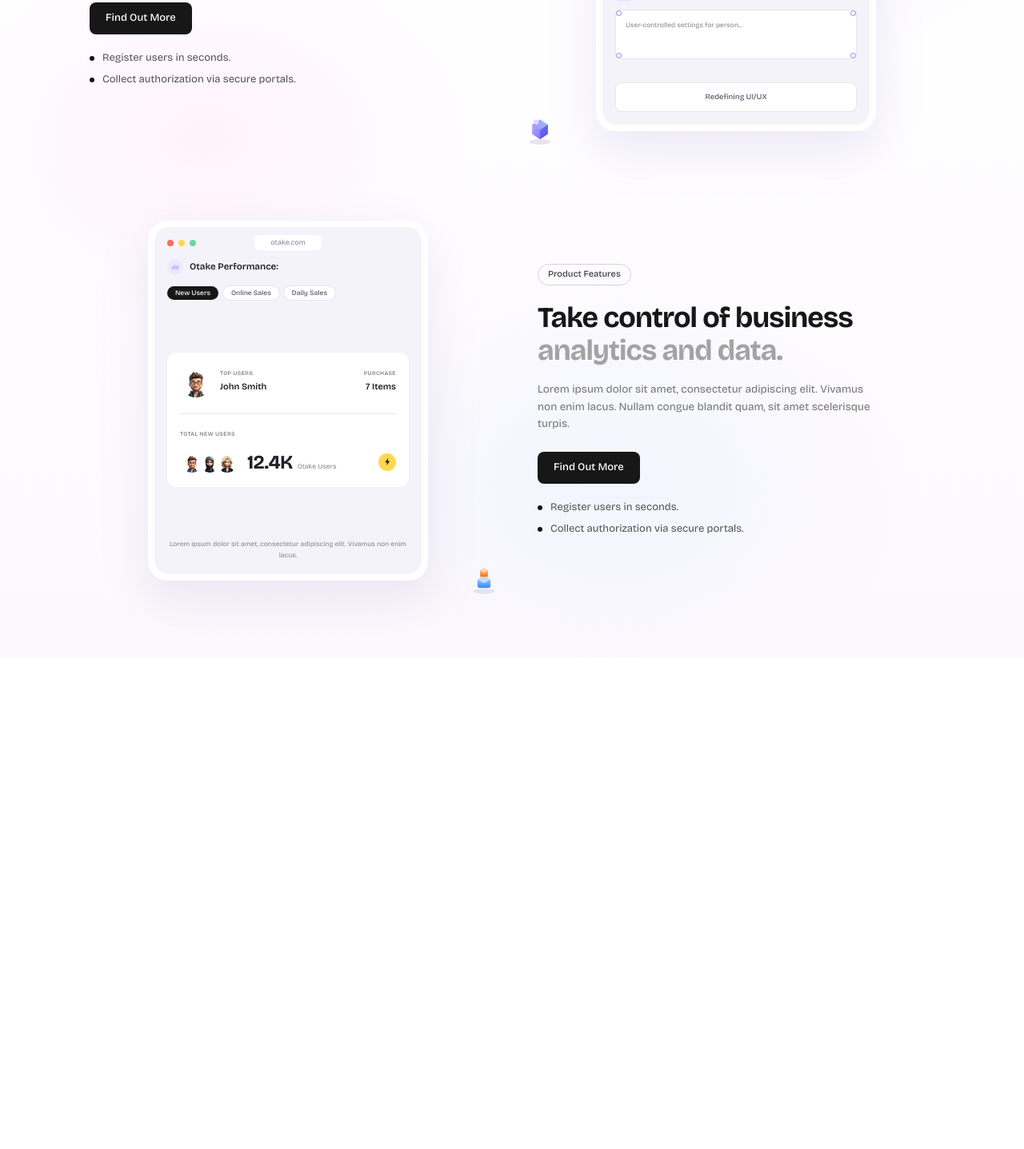
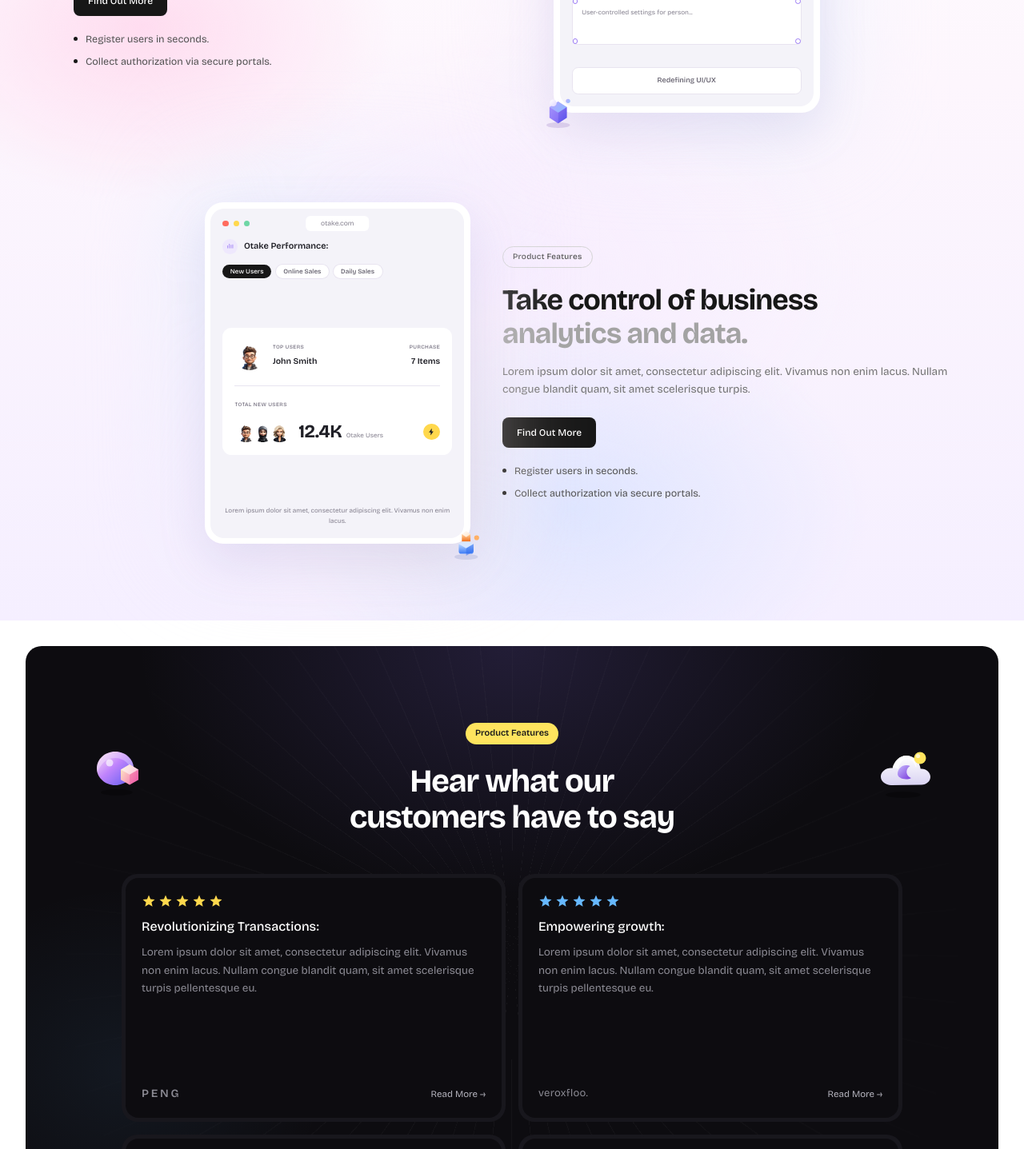
Before and after one commit to priyansh-kevalon/Otake-Website-Design, a React (Vite) app in the folder frontend/: page / in a window 1280 px wide. Shown: the part 2920-4357 px from the top of the page at 80% size. Before the commit the page ends 3742 px from the top, so only its background shows below. Built offline with nearby package versions, Linux system fonts and the light colour scheme.

Commit message:
feat: add Testimonials component with review cards and styling; update App to include Testimonials section

```diff
--- a/frontend/src/App.jsx
+++ b/frontend/src/App.jsx
@@ -4,6 +4,7 @@ import TrustedBrands from './components/sections/TrustedBrands.jsx'
 import ProductFeatures from './components/sections/ProductFeatures.jsx'
 import BusinessGrowth from './components/sections/BusinessGrowth.jsx'
 import PowerfulSolutions from './components/sections/PowerfulSolutions.jsx'
+import Testimonials from './components/sections/Testimonials.jsx'
 
 function App() {
   return (
@@ -15,6 +16,7 @@ function App() {
         <ProductFeatures />
         <BusinessGrowth />
         <PowerfulSolutions />
+        <Testimonials />
       </main>
     </div>
   )
--- a/frontend/src/components/sections/PowerfulSolutions.jsx
+++ b/frontend/src/components/sections/PowerfulSolutions.jsx
@@ -3,44 +3,64 @@ import OtakePerformancePreview from '../ui/OtakePerformancePreview.jsx'
 
 function PurpleBlueIcon() {
   return (
-    <svg width="46" height="46" viewBox="0 0 56 56" aria-hidden="true" focusable="false">
+    <svg width="52" height="52" viewBox="0 0 64 64" aria-hidden="true" focusable="false">
       <defs>
-        <linearGradient id="ps-icon-a" x1="0" y1="0" x2="1" y2="1">
-          <stop offset="0%" stopColor="#c4b5fd" />
-          <stop offset="100%" stopColor="#6366f1" />
+        <linearGradient id="ps-a" x1="0" y1="0" x2="1" y2="1">
+          <stop offset="0%" stopColor="#d8ccff" />
+          <stop offset="55%" stopColor="#a78bfa" />
+          <stop offset="100%" stopColor="#5b5bf0" />
         </linearGradient>
-        <linearGradient id="ps-icon-b" x1="0" y1="1" x2="1" y2="0">
-          <stop offset="0%" stopColor="#a78bfa" />
-          <stop offset="100%" stopColor="#93c5fd" />
+        <linearGradient id="ps-b" x1="0" y1="0" x2="1" y2="0.6">
+          <stop offset="0%" stopColor="#b9a6ff" />
+          <stop offset="100%" stopColor="#8fb8ff" />
+        </linearGradient>
+        <linearGradient id="ps-c" x1="0" y1="0" x2="1" y2="1">
+          <stop offset="0%" stopColor="#ffffff" />
+          <stop offset="100%" stopColor="#e0d7ff" />
         </linearGradient>
       </defs>
-      <ellipse cx="28" cy="48" rx="16" ry="4" fill="#4c1d95" opacity="0.12" />
-      <path d="M16 22l12-8 12 8v14l-12 8-12-8V22Z" fill="url(#ps-icon-a)" />
-      <path d="M16 22l12 8 12-8-12-8-12 8Z" fill="url(#ps-icon-b)" />
-      <path d="M28 30l12-8v14l-12 8V30Z" fill="#4f46e5" opacity="0.55" />
-      <circle cx="22" cy="18" r="4" fill="#ddd6fe" />
+
+      <ellipse cx="32" cy="55" rx="19" ry="4.5" fill="#4c1d95" opacity="0.14" />
+
+      <path d="M18 26l14-9 14 9v17l-14 9-14-9V26Z" fill="url(#ps-a)" />
+      <path d="M18 26l14 9 14-9-14-9-14 9Z" fill="url(#ps-b)" />
+      <path d="M32 35l14-9v17l-14 9V35Z" fill="#4f46e5" opacity="0.5" />
+      <path d="M32 35l-14-9v17l14 9V35Z" fill="#7c6cf6" opacity="0.55" />
+
+      <circle cx="24" cy="19" r="5.5" fill="url(#ps-c)" />
+      <circle cx="48" cy="16" r="3.5" fill="url(#ps-b)" opacity="0.9" />
     </svg>
   )
 }
 
 function BlueOrangeIcon() {
   return (
-    <svg width="46" height="46" viewBox="0 0 56 56" aria-hidden="true" focusable="false">
+    <svg width="52" height="52" viewBox="0 0 64 64" aria-hidden="true" focusable="false">
       <defs>
-        <linearGradient id="ps-icon-c" x1="0" y1="0" x2="0" y2="1">
-          <stop offset="0%" stopColor="#93c5fd" />
-          <stop offset="100%" stopColor="#3b82f6" />
+        <linearGradient id="ps-d" x1="0" y1="0" x2="0" y2="1">
+          <stop offset="0%" stopColor="#bcd8ff" />
+          <stop offset="100%" stopColor="#3b7bf6" />
         </linearGradient>
-        <linearGradient id="ps-icon-d" x1="0" y1="0" x2="0" y2="1">
-          <stop offset="0%" stopColor="#fdba74" />
-          <stop offset="100%" stopColor="#f97316" />
+        <linearGradient id="ps-e" x1="0" y1="0" x2="0" y2="1">
+          <stop offset="0%" stopColor="#ffd3a3" />
+          <stop offset="100%" stopColor="#f2711c" />
+        </linearGradient>
+        <linearGradient id="ps-f" x1="0" y1="0" x2="1" y2="1">
+          <stop offset="0%" stopColor="#ffffff" />
+          <stop offset="100%" stopColor="#ffe4c7" />
         </linearGradient>
       </defs>
-      <ellipse cx="28" cy="48" rx="16" ry="4" fill="#1e3a8a" opacity="0.1" />
-      <path d="M18 30h20v10a3 3 0 0 1-3 3H21a3 3 0 0 1-3-3V30Z" fill="url(#ps-icon-c)" />
-      <path d="M18 30l10-6 10 6-10 6-10-6Z" fill="#bfdbfe" />
-      <path d="M22 16h12v10H22z" fill="url(#ps-icon-d)" />
-      <path d="M22 16l6-4 6 4-6 4-6-4Z" fill="#fed7aa" />
+
+      <ellipse cx="32" cy="55" rx="19" ry="4.5" fill="#1e3a8a" opacity="0.12" />
+
+      <path d="M20 34h24v12a4 4 0 0 1-4 4H24a4 4 0 0 1-4-4V34Z" fill="url(#ps-d)" />
+      <path d="M20 34l12-7 12 7-12 7-12-7Z" fill="#d8e7ff" />
+      <path d="M32 41l12-7v12l-12 7V41Z" fill="#2563eb" opacity="0.45" />
+
+      <path d="M25 18h14v12H25z" fill="url(#ps-e)" />
+      <path d="M25 18l7-5 7 5-7 5-7-5Z" fill="url(#ps-f)" />
+
+      <circle cx="49" cy="24" r="4" fill="#ffb066" />
     </svg>
   )
 }
@@ -53,34 +73,38 @@ const BULLETS = [
 const DESCRIPTION =
   'Lorem ipsum dolor sit amet, consectetur adipiscing elit. Vivamus non enim lacus. Nullam congue blandit quam, sit amet scelerisque turpis.'
 
-function FeatureCopy({ heading, muted, align = 'left' }) {
+function FeatureCopy({ heading, muted }) {
   return (
-    <div className={align === 'center' ? 'text-center' : ''}>
-      <span className="inline-block rounded-full border border-neutral-300 px-3 py-1 text-[11px] font-medium text-neutral-700">
+    <div>
+      <span className="inline-block rounded-full border border-neutral-300 px-3 py-[5px] text-[10px] font-medium tracking-wide text-neutral-600">
         Product Features
       </span>
-      <h2 className="mt-5 text-[27px] font-bold leading-[1.15] tracking-tight sm:text-[32px] lg:text-[36px]">
-        <span className="text-neutral-900">{heading}</span>
+
+      <h2 className="mt-5 text-[27px] font-bold leading-[1.15] tracking-tight text-neutral-900 sm:text-[32px] lg:text-[36px]">
+        {heading}
         <br />
         <span className="text-neutral-400">{muted}</span>
       </h2>
-      <p className="mt-4 max-w-[420px] text-[13.5px] leading-relaxed text-neutral-500">
+
+      <p className="mt-4 max-w-[560px] text-[13.5px] leading-relaxed text-neutral-500">
         {DESCRIPTION}
       </p>
+
       <button
         type="button"
-        className="mt-6 rounded-lg bg-neutral-900 px-5 py-2.5 text-[13px] font-medium text-white transition-colors hover:bg-neutral-800 focus:outline-none focus-visible:ring-2 focus-visible:ring-pink-300"
+        className="mt-6 rounded-lg bg-neutral-900 px-[18px] py-[10px] text-[12px] font-medium text-white transition-colors hover:bg-neutral-800 focus:outline-none focus-visible:ring-2 focus-visible:ring-pink-300 focus-visible:ring-offset-2"
       >
         Find Out More
       </button>
-      <ul className="mt-5 space-y-2">
+
+      <ul className="mt-5 space-y-[9px]">
         {BULLETS.map((bullet) => (
           <li
             key={bullet}
-            className="flex items-start gap-2.5 text-[13px] text-neutral-600"
+            className="flex items-start gap-2.5 text-[12.5px] leading-[1.5] text-neutral-600"
           >
             <span
-              className="mt-[7px] h-1.5 w-1.5 shrink-0 rounded-full bg-neutral-900"
+              className="mt-[6px] h-[5px] w-[5px] shrink-0 rounded-full bg-neutral-900"
               aria-hidden="true"
             />
             {bullet}
@@ -91,35 +115,53 @@ function FeatureCopy({ heading, muted, align = 'left' }) {
   )
 }
 
+function PreviewShell({ children, decoration, decorationClass, glowClass }) {
+  return (
+    <div className="otake-preview relative w-full max-w-[350px]">
+      <div
+        className={`pointer-events-none absolute -inset-4 rounded-[48px] blur-3xl sm:-inset-6 ${glowClass}`}
+        aria-hidden="true"
+      />
+      <div className="relative">{children}</div>
+      <span
+        className={`pointer-events-none absolute z-20 ${decorationClass}`}
+        aria-hidden="true"
+      >
+        {decoration}
+      </span>
+    </div>
+  )
+}
+
 function PowerfulSolutions() {
   return (
     <section className="otake-solutions w-full">
-      <div className="mx-auto max-w-[1120px] px-6 py-16 sm:px-8 lg:py-24">
-        <div className="grid grid-cols-1 items-center gap-12 lg:grid-cols-2 lg:gap-16">
+      <div className="mx-auto max-w-[1160px] px-6 py-16 sm:px-8 lg:py-24">
+        <div className="grid grid-cols-1 gap-12 lg:grid-cols-[minmax(0,560px)_minmax(0,1fr)] lg:items-center lg:gap-10">
           <div className="order-1">
             <FeatureCopy heading="Powerful solutions" muted="redefining growth." />
           </div>
 
-          <div className="relative order-2">
-            <OtakeProductPreview />
-            <span
-              className="pointer-events-none absolute -bottom-5 -left-3 z-10 sm:-left-5"
-              aria-hidden="true"
+          <div className="order-2 flex justify-center lg:justify-start">
+            <PreviewShell
+              decoration={<PurpleBlueIcon />}
+              decorationClass="-bottom-4 -left-4 sm:-bottom-6 sm:-left-5"
+              glowClass="bg-gradient-to-br from-pink-100/70 via-violet-100/50 to-sky-100/60"
             >
-              <PurpleBlueIcon />
-            </span>
+              <OtakeProductPreview />
+            </PreviewShell>
           </div>
         </div>
 
-        <div className="mt-20 grid grid-cols-1 items-center gap-12 lg:mt-28 lg:grid-cols-2 lg:gap-16">
-          <div className="relative order-2 lg:order-1">
-            <OtakePerformancePreview />
-            <span
-              className="pointer-events-none absolute -bottom-5 -right-3 z-10 sm:-right-5"
-              aria-hidden="true"
+        <div className="mt-20 grid grid-cols-1 gap-12 lg:mt-28 lg:grid-cols-[minmax(0,1fr)_minmax(0,560px)] lg:items-center lg:gap-10">
+          <div className="order-2 flex justify-center lg:order-1 lg:justify-end">
+            <PreviewShell
+              decoration={<BlueOrangeIcon />}
+              decorationClass="-bottom-4 -right-4 sm:-bottom-6 sm:-right-5"
+              glowClass="bg-gradient-to-br from-sky-100/70 via-violet-100/50 to-orange-100/50"
             >
-              <BlueOrangeIcon />
-            </span>
+              <OtakePerformancePreview />
+            </PreviewShell>
           </div>
 
           <div className="order-1 lg:order-2">
--- /dev/null
+++ b/frontend/src/components/sections/Testimonials.jsx
@@ -0,0 +1,193 @@
+const REVIEW_DESCRIPTION =
+  'Lorem ipsum dolor sit amet, consectetur adipiscing elit. Vivamus non enim lacus. Nullam congue blandit quam, sit amet scelerisque turpis pellentesque eu.'
+
+function Stars({ color, label }) {
+  return (
+    <div className="flex items-center gap-[3px]" role="img" aria-label={label}>
+      {[0, 1, 2, 3, 4].map((star) => (
+        <svg
+          key={star}
+          width="18"
+          height="18"
+          viewBox="0 0 24 24"
+          fill={color}
+          aria-hidden="true"
+          focusable="false"
+        >
+          <path d="M12 17.27L18.18 21l-1.64-7.03L22 9.24l-7.19-.61L12 2 9.19 8.63 2 9.24l5.46 4.73L5.82 21z" />
+        </svg>
+      ))}
+    </div>
+  )
+}
+
+function LeftDecoration() {
+  return (
+    <svg width="72" height="72" viewBox="0 0 72 72" aria-hidden="true" focusable="false">
+      <defs>
+        <linearGradient id="tf-left-a" x1="0" y1="0" x2="1" y2="1">
+          <stop offset="0%" stopColor="#ffe3f4" />
+          <stop offset="45%" stopColor="#c084fc" />
+          <stop offset="100%" stopColor="#5b5bf0" />
+        </linearGradient>
+        <linearGradient id="tf-left-b" x1="0" y1="0" x2="1" y2="0.7">
+          <stop offset="0%" stopColor="#fff3c4" />
+          <stop offset="100%" stopColor="#f472b6" />
+        </linearGradient>
+      </defs>
+
+      <ellipse cx="34" cy="63" rx="20" ry="4" fill="#000000" opacity="0.32" />
+
+      <path d="M32 12c12.7 0 23 9.4 23 21s-10.3 21-23 21S9 44.6 9 33 19.3 12 32 12Z" fill="url(#tf-left-a)" />
+      <path
+        d="M32 12c12.7 0 23 9.4 23 21 0 1.9-.3 3.8-.9 5.6-3.2-10.8-11-18.6-22.1-18.6S13.1 27.8 9.9 38.6A21 21 0 0 1 9 33c0-11.6 10.3-21 23-21Z"
+        fill="#ffffff"
+        opacity="0.3"
+      />
+      <circle cx="25" cy="26" r="4.5" fill="#ffffff" opacity="0.65" />
+
+      <path d="M50 28l11 6.4v12.8L50 53.6 39 47.2V34.4L50 28Z" fill="url(#tf-left-b)" />
+      <path d="M50 28l11 6.4L50 40.8 39 34.4 50 28Z" fill="#ffffff" opacity="0.55" />
+      <path d="M50 40.8l11-6.4v12.8L50 53.6V40.8Z" fill="#ec4899" opacity="0.35" />
+    </svg>
+  )
+}
+
+function RightDecoration() {
+  return (
+    <svg width="76" height="76" viewBox="0 0 76 76" aria-hidden="true" focusable="false">
+      <defs>
+        <linearGradient id="tf-right-a" x1="0" y1="0" x2="0" y2="1">
+          <stop offset="0%" stopColor="#ffffff" />
+          <stop offset="100%" stopColor="#d9d3f2" />
+        </linearGradient>
+        <linearGradient id="tf-right-b" x1="0" y1="0" x2="1" y2="1">
+          <stop offset="0%" stopColor="#c4b5fd" />
+          <stop offset="100%" stopColor="#6d28d9" />
+        </linearGradient>
+      </defs>
+
+      <ellipse cx="37" cy="66" rx="22" ry="4" fill="#000000" opacity="0.3" />
+
+      <path
+        d="M22 54c-7.2 0-13-4.8-13-10.7S15 32.6 21.8 32.6c.6 0 1.2.1 1.8.1C25.9 23.6 32.7 17 40.8 17c9.4 0 17 7.3 17.9 16.6l1.1-.1c6.2 0 11.2 4.5 11.2 10.1S66 53.6 59.8 53.6L22 54Z"
+        fill="url(#tf-right-a)"
+      />
+      <path
+        d="M40.8 17c-8.1 0-14.9 6.6-17.2 15.7.6-.1 1.2-.1 1.8-.1 1.9 0 3.8.4 5.5 1.1C32.6 26.6 36.4 21.9 41.5 21c5.4 0 9.9 4.5 10.9 10.3l1.3-.1C53 23.3 47.4 17 40.8 17Z"
+        fill="#ffffff"
+        opacity="0.75"
+      />
+
+      <path d="M30 40c0-6.1 5-11 11-11 1.7 0 3.3.4 4.7 1.1-2.6 1.4-4.4 4.1-4.4 7.2 0 3.6 2.4 6.7 5.7 7.7-1.9 1-4 1.5-6.3 1.5-5.9 0-10.7-2.9-10.7-6.5Z" fill="url(#tf-right-b)" opacity="0.9" />
+
+      <circle cx="58" cy="20" r="7.5" fill="#FFE45E" />
+      <circle cx="55.5" cy="17.5" r="2.6" fill="#ffffff" opacity="0.65" />
+    </svg>
+  )
+}
+
+function PaperPlaneIcon() {
+  return (
+    <svg width="14" height="14" viewBox="0 0 24 24" fill="none" aria-hidden="true" focusable="false">
+      <path
+        d="M21.5 2.5L2.8 9.9c-.8.3-.8 1.4.1 1.6l5.5 1.6 1.6 5.5c.2.9 1.3.9 1.6.1L21.5 2.5Z"
+        fill="#8b8a93"
+      />
+      <path d="M21.5 2.5L9.4 13.1" stroke="#0d0c10" strokeWidth="1.6" strokeLinecap="round" />
+    </svg>
+  )
+}
+
+function ReviewCard({ starColor, starLabel, heading, logo }) {
+  return (
+    <article className="rounded-[20px] bg-[#18171D] p-[5px]">
+      <div className="flex h-full min-h-[300px] flex-col rounded-[16px] bg-[#0D0C10] p-5">
+        <Stars color={starColor} label={starLabel} />
+
+        <h3 className="mt-3 text-[16px] font-medium leading-snug text-white">{heading}</h3>
+
+        <p className="mt-2.5 text-[13.5px] leading-[1.7] text-[#8B8A93]">{REVIEW_DESCRIPTION}</p>
+
+        <div className="mt-auto flex items-end justify-between pt-6">
+          <span className="flex items-center gap-1.5">{logo}</span>
+          <span className="cursor-pointer text-[11.5px] text-[#b4b3bd] transition-colors hover:text-white">
+            Read More →
+          </span>
+        </div>
+      </div>
+    </article>
+  )
+}
+
+function Testimonials() {
+  return (
+    <section className="w-full px-4 py-6 sm:px-6 sm:py-8 lg:px-8">
+      <div className="otake-testimonials relative overflow-hidden rounded-[20px]">
+        <div className="relative mx-auto max-w-[1040px] px-6 py-16 sm:px-8 lg:py-24">
+          <div className="relative flex flex-col items-center text-center">
+            <span className="pointer-events-none absolute -left-2 top-6 hidden sm:block lg:-left-10">
+              <LeftDecoration />
+            </span>
+            <span className="pointer-events-none absolute -right-2 top-6 hidden sm:block lg:-right-10">
+              <RightDecoration />
+            </span>
+
+            <span className="inline-block rounded-full bg-[#FFE45E] px-3 py-[5px] text-[11px] font-semibold text-[#1A1A1A]">
+              Product Features
+            </span>
+
+            <h2 className="mt-6 text-[30px] font-bold leading-[1.12] tracking-tight text-white sm:text-[34px] lg:text-[40px]">
+              Hear what our
+              <br />
+              customers have to say
+            </h2>
+          </div>
+
+          <div className="mt-10 grid grid-cols-1 gap-4 sm:grid-cols-2 lg:mt-12">
+            <ReviewCard
+              starColor="#FFD84D"
+              starLabel="Rated 5 out of 5"
+              heading="Revolutionizing Transactions:"
+              logo={
+                <span className="text-[14px] font-semibold tracking-[0.2em] text-[#8B8A93]">PENG</span>
+              }
+            />
+
+            <ReviewCard
+              starColor="#66B8FF"
+              starLabel="Rated 5 out of 5"
+              heading="Empowering growth:"
+              logo={
+                <span className="text-[13px] tracking-[0.02em] text-[#8B8A93]">veroxfloo.</span>
+              }
+            />
+
+            <ReviewCard
+              starColor="#EC64D5"
+              starLabel="Rated 5 out of 5"
+              heading="Leverage analytics for growth:"
+              logo={
+                <span className="flex items-center gap-1.5 text-[14px] tracking-[0.01em] text-[#8B8A93]">
+                  <PaperPlaneIcon />
+                  Invoice2go
+                </span>
+              }
+            />
+
+            <ReviewCard
+              starColor="#9276FF"
+              starLabel="Rated 5 out of 5"
+              heading="Streamline workflows:"
+              logo={
+                <span className="text-[13px] font-semibold tracking-[0.22em] text-[#8B8A93]">RPUBLICA</span>
+              }
+            />
+          </div>
+        </div>
+      </div>
+    </section>
+  )
+}
+
+export default Testimonials
--- a/frontend/src/index.css
+++ b/frontend/src/index.css
@@ -125,29 +125,77 @@
     );
 }
 
+.otake-preview {
+  zoom: 0.95;
+}
+
+.otake-testimonials {
+  position: relative;
+  overflow: hidden;
+  isolation: isolate;
+  background-color: #0d0c10;
+  background-image:
+    radial-gradient(
+      ellipse 55% 45% at 50% 0%,
+      rgba(146, 118, 255, 0.16) 0%,
+      transparent 70%
+    ),
+    radial-gradient(
+      ellipse 45% 40% at 50% 100%,
+      rgba(236, 100, 213, 0.1) 0%,
+      transparent 72%
+    ),
+    radial-gradient(
+      ellipse 30% 32% at 10% 52%,
+      rgba(102, 184, 255, 0.07) 0%,
+      transparent 70%
+    );
+}
+
+.otake-testimonials::before {
+  content: '';
+  position: absolute;
+  inset: 0;
+  z-index: -1;
+  pointer-events: none;
+  background-image: repeating-conic-gradient(
+    from 0deg at 50% 38%,
+    rgba(255, 255, 255, 0.05) 0deg 0.22deg,
+    transparent 0.22deg 6deg
+  );
+  -webkit-mask-image: radial-gradient(circle at 50% 38%, #000 0%, transparent 72%);
+  mask-image: radial-gradient(circle at 50% 38%, #000 0%, transparent 72%);
+}
+
 .otake-solutions {
   position: relative;
+  overflow-x: clip;
   background-color: #ffffff;
   background-image:
     radial-gradient(
-      ellipse 40% 30% at 78% 16%,
-      rgba(243, 238, 255, 0.85) 0%,
+      ellipse 38% 30% at 82% 10%,
+      rgba(219, 205, 255, 0.85) 0%,
       transparent 72%
     ),
     radial-gradient(
-      ellipse 36% 28% at 20% 46%,
-      rgba(255, 240, 248, 0.8) 0%,
+      ellipse 34% 26% at 14% 36%,
+      rgba(255, 214, 236, 0.8) 0%,
       transparent 72%
     ),
     radial-gradient(
-      ellipse 40% 32% at 60% 82%,
-      rgba(238, 244, 255, 0.75) 0%,
+      ellipse 40% 30% at 56% 88%,
+      rgba(216, 226, 255, 0.78) 0%,
       transparent 72%
+    ),
+    radial-gradient(
+      ellipse 46% 34% at 50% 62%,
+      rgba(245, 233, 255, 0.6) 0%,
+      transparent 75%
     ),
     linear-gradient(
       180deg,
       #ffffff 0%,
-      #fefdff 45%,
-      #fdf8fc 100%
+      #fdf6fd 42%,
+      #f5efff 100%
     );
 }
```
